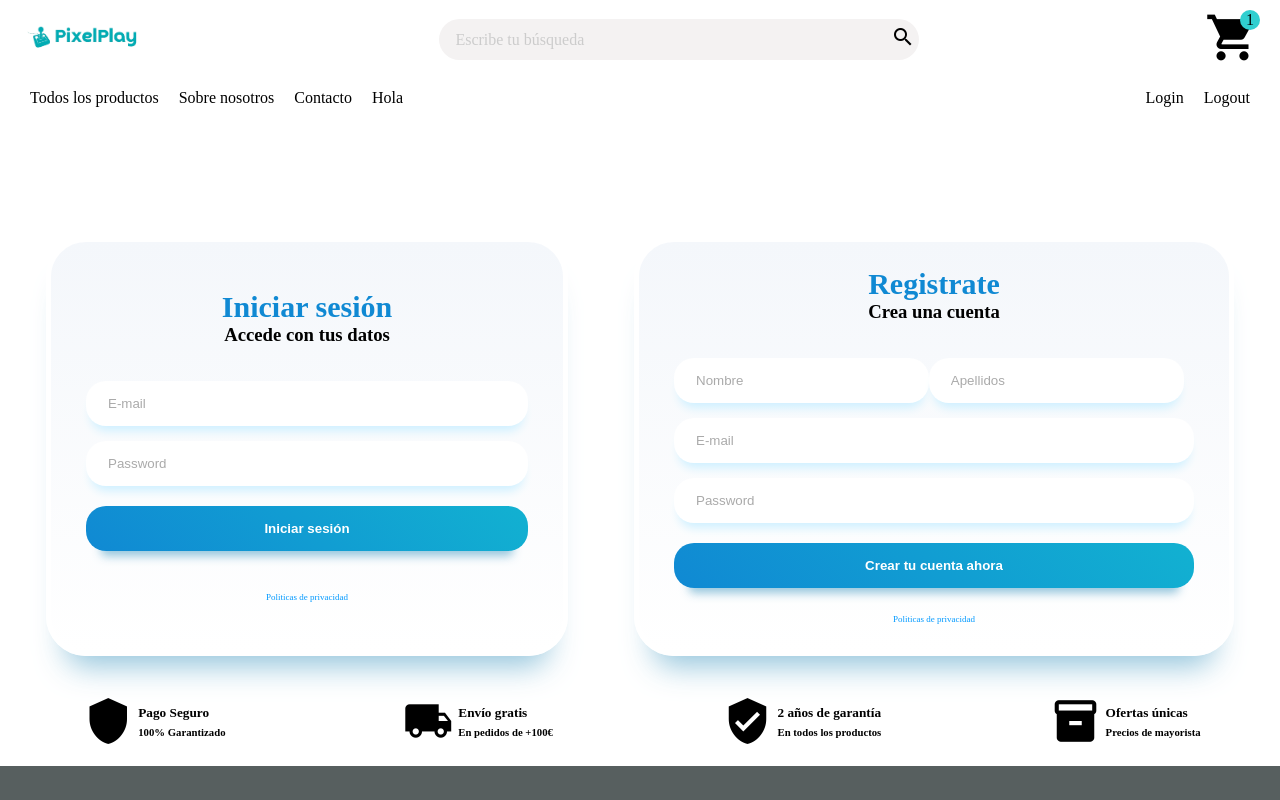
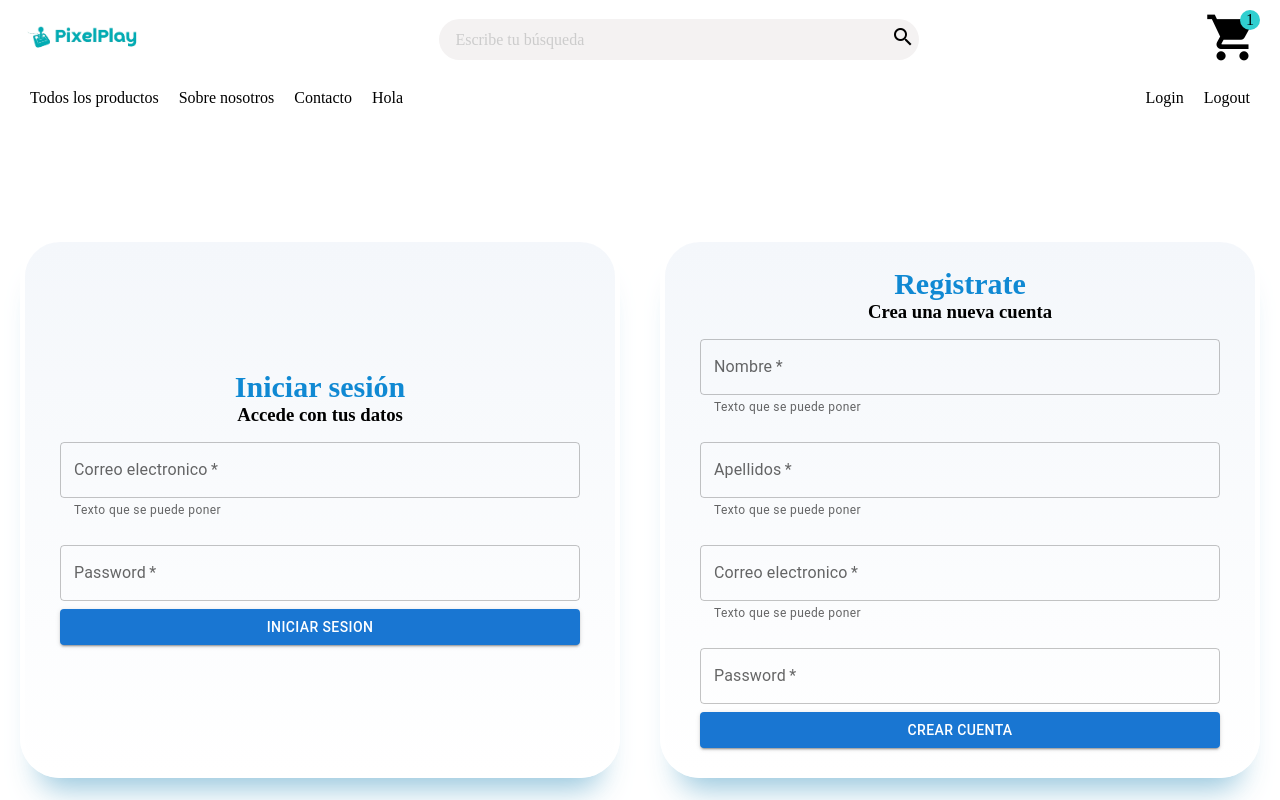
Before and after one commit to Alvarofr09/Ecommerce_React, a React (Vite) app: page / in a window 1280 px wide. Shown: the top 800 px of the page. Built offline with nearby package versions, Linux system fonts and the light colour scheme.

Commit message:
formulario con mui

```diff
--- a/src/components/FormLoging/FormLogin.jsx
+++ b/src/components/FormLoging/FormLogin.jsx
@@ -1,4 +1,6 @@
 import { Link } from "react-router-dom";
+
+import FormPropsTextFields from "../Form/Form";
 
 import "./FormLogin.css";
 
@@ -7,9 +9,7 @@ export default function Form({ title, sub_title, children }) {
 		<section className="container">
 			<div className="heading">{title}</div>
 			<h3 className="sub-heading">{sub_title}</h3>
-			<form action="" className="form">
-				{children}
-			</form>
+			<FormPropsTextFields />
 			<span className="agreement">
 				<Link to="/privacidad">Politicas de privacidad</Link>
 			</span>
--- a/src/views/Generales/Login.jsx
+++ b/src/views/Generales/Login.jsx
@@ -1,67 +1,96 @@
 import FormLogin from "../../components/FormLoging/FormLogin";
+
+import FormPropsTextFields from "../../components/Form/Form";
+import TextField from "@mui/material/TextField";
+import Button from "@mui/material/Button";
+
 import Input from "../../components/Input/Input";
 
 export default function Login() {
 	return (
 		<main className="index_container">
-			<FormLogin title={"Iniciar sesión"} sub_title={"Accede con tus datos"}>
-				<Input
-					placeholder="E-mail"
-					id="correoInicio"
-					name="correoInicio"
+			<FormPropsTextFields
+				title={"Iniciar sesión"}
+				sub_title={"Accede con tus datos"}
+			>
+				<TextField
+					margin="normal"
+					className="input"
+					fullWidth
+					required
+					color="primary"
+					id="login-email"
+					label="Correo electronico"
 					type="email"
+					helperText="Texto que se puede poner"
+				/>
+				<TextField
+					margin="normal"
+					fullWidth
+					required
+					color="primary"
+					id="login-password"
+					label="Password"
+					type="password"
+					autoComplete="current-password"
+				/>
+				<Button fullWidth variant="contained" color="primary" margin="normal">
+					Iniciar Sesion
+				</Button>
+			</FormPropsTextFields>
+			<FormPropsTextFields
+				title={"Registrate"}
+				sub_title={"Crea una nueva cuenta"}
+			>
+				<TextField
+					xs={{ width: "50%" }}
+					margin="normal"
 					className="input"
-					required=""
+					fullWidth
+					required
+					color="primary"
+					id="register-name"
+					label="Nombre"
+					type="text"
+					helperText="Texto que se puede poner"
 				/>
-				<Input
-					placeholder="Password"
-					id="contrasenaInicio"
-					name="contrasenaInicio"
+				<TextField
+					xs={{ m: 1, width: "25ch" }}
+					margin="normal"
+					className="input"
+					fullWidth
+					required
+					color="primary"
+					id="register-surname"
+					label="Apellidos"
+					type="text"
+					helperText="Texto que se puede poner"
+				/>
+				<TextField
+					margin="normal"
+					className="input"
+					fullWidth
+					required
+					color="primary"
+					id="register-email"
+					label="Correo electronico"
+					type="email"
+					helperText="Texto que se puede poner"
+				/>
+				<TextField
+					margin="normal"
+					fullWidth
+					required
+					color="primary"
+					id="register-input"
+					label="Password"
 					type="password"
-					className="input"
-					required=""
+					autoComplete="current-password"
 				/>
-				<Input value="Iniciar sesión" type="submit" className="login-button" />
-			</FormLogin>
-			<FormLogin title={"Registrate"} sub_title={"Crea una cuenta"}>
-				<Input
-					placeholder="Nombre"
-					type="text"
-					name="nombreRegistro"
-					id="nombreRegistro"
-					className="input nombreRegistro"
-					required=""
-				/>
-				<Input
-					placeholder="Apellidos"
-					type="text"
-					name="apellidoRegistro"
-					id="apellidoRegistro"
-					className="input apellidoRegistro"
-					required=""
-				/>
-				<Input
-					placeholder="E-mail"
-					id="correoRegistro"
-					name="correoRegistro"
-					type="email"
-					className="input"
-					required=""
-				/>
-				<Input
-					placeholder="Password"
-					id="contrasenaRegistro"
-					name="contrasenaRegistro"
-					type="password"
-					className="input"
-					required=""
-				/>
-				<Input
-					value="Crear tu cuenta ahora"
-					type="submit"
-					className="signin-button"
-				/>
-			</FormLogin>
+				<Button fullWidth variant="contained" color="primary" margin="normal">
+					Crear cuenta
+				</Button>
+			</FormPropsTextFields>
 		</main>
 	);
 }
```
